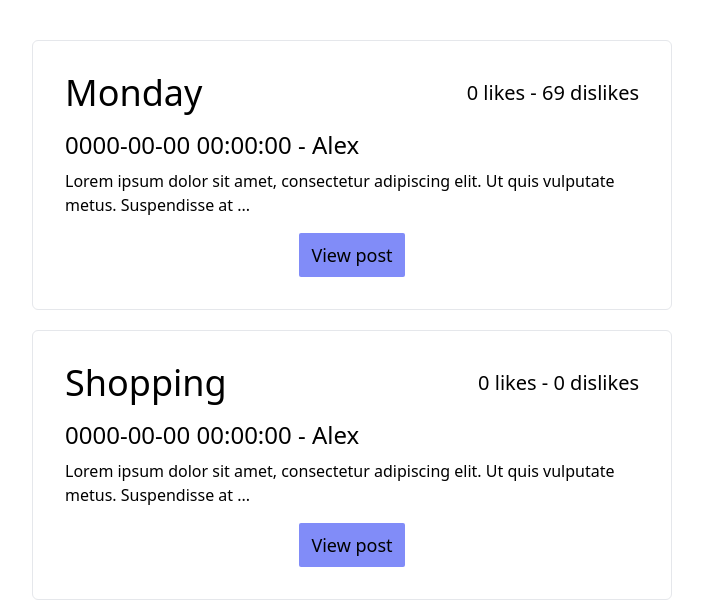
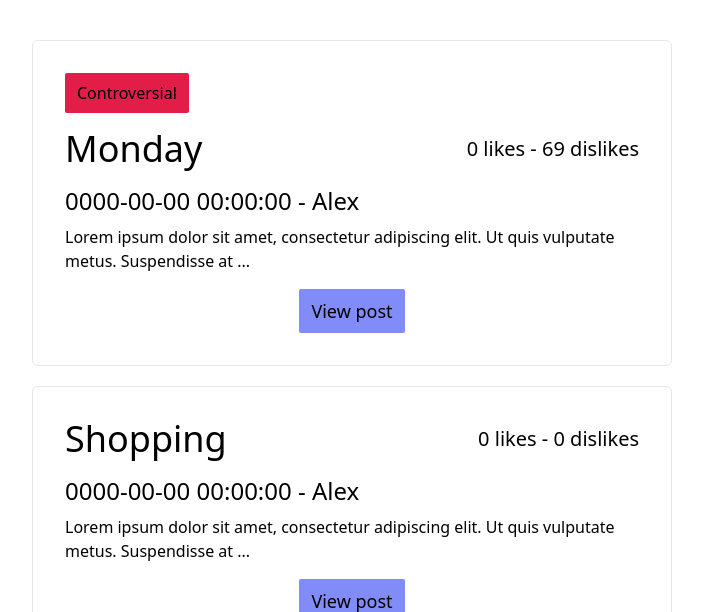
Before and after one commit to iO-Academy/24-jan-frolicking-frogs-blogging-site, a PHP site: page / in a window 1280 px wide. Shown: the part 89-701 px from the top of the page, without its empty margins (288-991 px from the left). Run offline with PHP 8.4, Linux system fonts and the light colour scheme; data comes from the database, SQL or seed files in the repository; some libraries are stand-ins or nearby versions.

Commit message:
added controversial if statements

```diff
--- a/singlePost.php
+++ b/singlePost.php
@@ -11,6 +11,10 @@ $postId = $_GET['id'];
 $singlePostDetails = $postModel->getSinglePostById($postId);
 $dislikes = $postModel->DislikeCount($postId);
 $likes = $postModel->LikeCount($postId);
+$controversial = '';
+if ($dislikes['COUNT(`reaction`)'] > ($likes['COUNT(`reaction`)'] * 1.5)) {
+    $controversial = '<span class="px-3 py-2 bg bg-rose-600 inline-block mb-4 rounded-sm">Controversial</span>';
+}
 
 ?>
 
@@ -31,6 +35,7 @@ $likes = $postModel->LikeCount($postId);
 
 <section class="container md:w-1/2 mx-auto">
     <article class="p-8 border border-solid rounded-md">
+        <?php echo $controversial ?>
         <div class="flex justify-between items-center flex-col md:flex-row mb-4">
             <h2 class="text-4xl"><?php echo $singlePostDetails->title; ?></h2>
             <span class="text-xl"><?php echo "{$likes['COUNT(`reaction`)']} likes - {$dislikes['COUNT(`reaction`)']} dislikes"; ?></span>
--- a/src/PostsViewHelper.php
+++ b/src/PostsViewHelper.php
@@ -19,8 +19,13 @@ class PostsViewHelper
             $postId = $post->id;
             $dislikes = $postModel->DislikeCount($postId);
             $likes = $postModel->LikeCount($postId);
+            $controversial = '';
+            if ($dislikes['COUNT(`reaction`)'] > ($likes['COUNT(`reaction`)'] * 1.5)) {
+                $controversial = '<span class="px-3 py-2 bg bg-rose-600 inline-block mb-4 rounded-sm">Controversial</span>';
+            }
 
             $postString .= "<article class='p-8 border border-solid rounded-md'>
+                  {$controversial}
                  <div class='flex justify-between items-center flex-col md:flex-row mb-4'>
                 <h2 class='text-4xl'> {$post->title} </h2>
                 <span class='text-xl'> {$likes['COUNT(`reaction`)']} likes - {$dislikes['COUNT(`reaction`)']} dislikes </span>
@@ -34,9 +39,4 @@ class PostsViewHelper
         }
         return $postString;
     }
-
-    public function displaySinglePost()
-    {
-
-    }
 }
```
